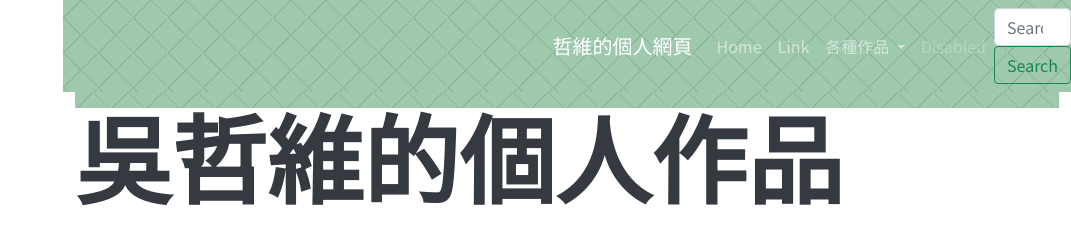
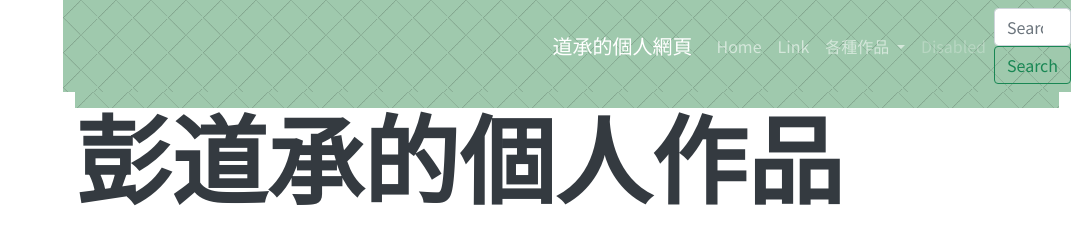
Before and after one commit to Pengdoucheng/pengdoucheng.github.io, a plain HTML site: page portfolios.html in a window 1280 px wide. Shown: the whole page, without its empty margins (209-1280 px from the left). Drawn offline with Linux system fonts and the light colour scheme.

Commit message:
Update portfolios.html

```diff
--- a/portfolios.html
+++ b/portfolios.html
@@ -20,7 +20,7 @@
   <body id="page-top">
         <nav class="navbar navbar-expand-md navbar-dark bg-primary">
           <div class="container-fluid"></div>
-            <a class="navbar-brand" href="index.html">哲維的個人網頁</a>
+            <a class="navbar-brand" href="index.html">道承的個人網頁</a>
             <button class="navbar-toggler" type="button" data-toggle="collapse" data-target="#navbarSupportedContent" aria-controls="navbarSupportedContent" aria-expanded="false" aria-label="Toggle navigation">
               <span class="navbar-toggler-icon"></span>
             </button>
@@ -57,7 +57,7 @@
         <div class="container">
         <nav class="navbar navbar-expand-md nav-dark bg-primary">
         </nav>
-          <h1>吳哲維的個人作品</h1>
+          <h1>彭道承的個人作品</h1>
         </div>
   </body>
 </html>
```
